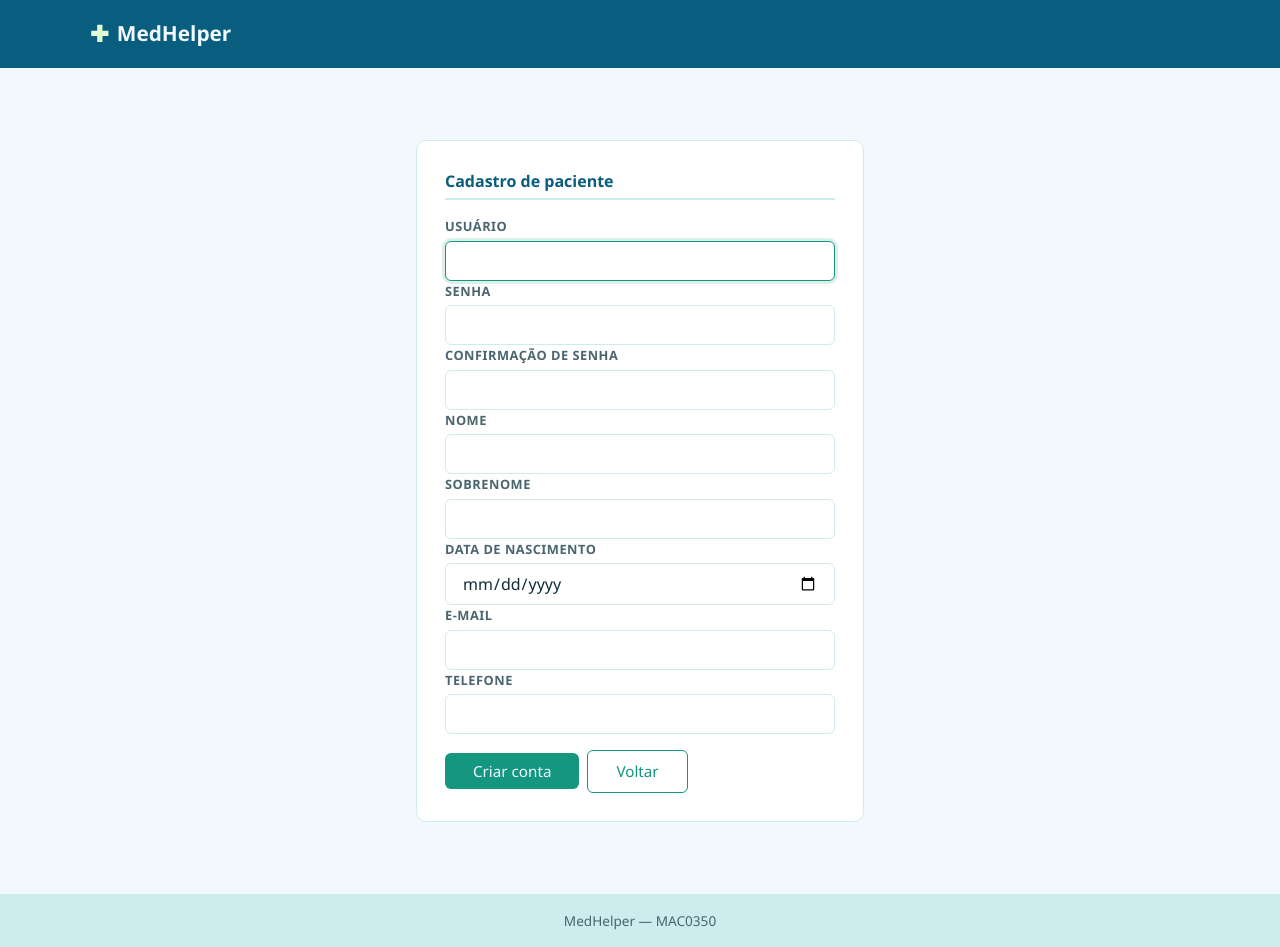
After one commit to projetogrupo/MedHelper, a Django app: page /signup/paciente/ in a window 1280 px wide. The commit adds this page. Run offline with Django 5.2, Linux system fonts and the light colour scheme.

Commit message:
Add signup for patients and doctors
Co-Authored-By: Claude <noreply@anthropic.com>

```diff
--- a/src/core/forms.py
+++ b/src/core/forms.py
@@ -1,6 +1,62 @@
 from django import forms
+from django.contrib.auth.forms import UserCreationForm
+from django.contrib.auth.models import User
 
-from .models import Appointment
+from .models import Appointment, Doctor, Patient
+
+
+class PatientSignupForm(UserCreationForm):
+    first_name = forms.CharField(max_length=100, label="Nome")
+    last_name = forms.CharField(max_length=100, label="Sobrenome")
+    birth_date = forms.DateField(
+        required=False,
+        label="Data de nascimento",
+        widget=forms.DateInput(attrs={"type": "date"}, format="%Y-%m-%d"),
+    )
+    email = forms.EmailField(required=False, label="E-mail")
+    phone = forms.CharField(max_length=20, required=False, label="Telefone")
+
+    class Meta(UserCreationForm.Meta):
+        model = User
+        fields = ["username"]
+
+    def save(self, commit=True):
+        user = super().save(commit)
+        Patient.objects.create(
+            user=user,
+            first_name=self.cleaned_data["first_name"],
+            last_name=self.cleaned_data["last_name"],
+            birth_date=self.cleaned_data.get("birth_date"),
+            email=self.cleaned_data.get("email") or "",
+            phone=self.cleaned_data.get("phone") or "",
+        )
+        return user
+
+
+class DoctorSignupForm(UserCreationForm):
+    first_name = forms.CharField(max_length=100, label="Nome")
+    last_name = forms.CharField(max_length=100, label="Sobrenome")
+    specialty = forms.CharField(max_length=120, label="Especialidade")
+    crm_number = forms.CharField(max_length=50, required=False, label="CRM")
+    email = forms.EmailField(required=False, label="E-mail")
+    phone = forms.CharField(max_length=20, required=False, label="Telefone")
+
+    class Meta(UserCreationForm.Meta):
+        model = User
+        fields = ["username"]
+
+    def save(self, commit=True):
+        user = super().save(commit)
+        Doctor.objects.create(
+            user=user,
+            first_name=self.cleaned_data["first_name"],
+            last_name=self.cleaned_data["last_name"],
+            specialty=self.cleaned_data["specialty"],
+            crm_number=self.cleaned_data.get("crm_number") or None,
+            email=self.cleaned_data.get("email") or None,
+            phone=self.cleaned_data.get("phone") or "",
+        )
+        return user
 
 
 class AppointmentForm(forms.ModelForm):
--- a/src/core/templates/core/login.html
+++ b/src/core/templates/core/login.html
@@ -24,5 +24,9 @@
       <button type="submit" class="btn btn-primary">Entrar</button>
     </div>
   </form>
+
+  <p style="margin-top: 1rem">
+    Não tem conta? <a href="{% url 'signup' %}">Criar conta</a>
+  </p>
 </div>
 {% endblock %}
--- /dev/null
+++ b/src/core/templates/core/signup_patient.html
@@ -0,0 +1,23 @@
+{% extends "core/base.html" %}
+{% block title %}Cadastro de paciente — MedHelper{% endblock %}
+
+{% block content %}
+<div class="card" style="max-width: 28rem; margin: 2rem auto">
+  <p class="form-section-title">Cadastro de paciente</p>
+
+  <form method="post">
+    {% csrf_token %}
+    {% for field in form %}
+      <div class="form-group">
+        <label for="{{ field.id_for_label }}">{{ field.label }}</label>
+        {{ field }}
+        {{ field.errors }}
+      </div>
+    {% endfor %}
+    <div class="form-actions" style="margin-top: 1rem">
+      <button type="submit" class="btn btn-primary">Criar conta</button>
+      <a href="{% url 'signup' %}" class="btn btn-ghost">Voltar</a>
+    </div>
+  </form>
+</div>
+{% endblock %}
--- a/src/core/urls.py
+++ b/src/core/urls.py
@@ -7,6 +7,9 @@ urlpatterns = [
     path("", views.index, name="index"),
     path("login/", auth_views.LoginView.as_view(template_name="core/login.html"), name="login"),
     path("logout/", auth_views.LogoutView.as_view(), name="logout"),
+    path("signup/", views.signup, name="signup"),
+    path("signup/paciente/", views.signup_patient, name="signup-patient"),
+    path("signup/medico/", views.signup_doctor, name="signup-doctor"),
     path("appointments/", views.list_appointments, name="appointment-list"),
     path("appointments/create/", views.create_appointment, name="appointment-create"),
     path("appointments/<int:appointment_id>/update/", views.update_appointment, name="appointment-update"),
--- a/src/core/views.py
+++ b/src/core/views.py
@@ -1,10 +1,11 @@
+from django.contrib.auth import login
 from django.contrib.auth.decorators import login_required
 from django.db.models import Q
 from django.http import HttpResponse, QueryDict
 from django.shortcuts import get_object_or_404, redirect, render
 from django.views.decorators.http import require_http_methods
 
-from .forms import AppointmentForm
+from .forms import AppointmentForm, DoctorSignupForm, PatientSignupForm
 from .models import Appointment
 
 
@@ -16,6 +17,30 @@ def role_of(user):
     if getattr(user, "patient", None):
         return "patient"
     return None
+
+
+@require_http_methods(["GET"])
+def signup(request):
+    return render(request, "core/signup.html")
+
+
+def _signup(request, form_class, template):
+    form = form_class(request.POST or None)
+    if request.method == "POST" and form.is_valid():
+        user = form.save()
+        login(request, user)
+        return redirect("index")
+    return render(request, template, {"form": form})
+
+
+@require_http_methods(["GET", "POST"])
+def signup_patient(request):
+    return _signup(request, PatientSignupForm, "core/signup_patient.html")
+
+
+@require_http_methods(["GET", "POST"])
+def signup_doctor(request):
+    return _signup(request, DoctorSignupForm, "core/signup_doctor.html")
 
 
 @login_required
--- a/src/medhelper/settings.py
+++ b/src/medhelper/settings.py
@@ -120,7 +120,7 @@ AUTH_PASSWORD_VALIDATORS = [
 # Internationalization
 # https://docs.djangoproject.com/en/5.2/topics/i18n/
 
-LANGUAGE_CODE = 'en-us'
+LANGUAGE_CODE = 'pt-br'
 
 TIME_ZONE = 'UTC'
 
```
Also changed, not shown: src/core/templates/core/signup.html (added, +16 -0 lines), src/core/templates/core/signup_doctor.html (added, +23 -0 lines), src/core/tests/test_signup.py (added, +113 -0 lines).
